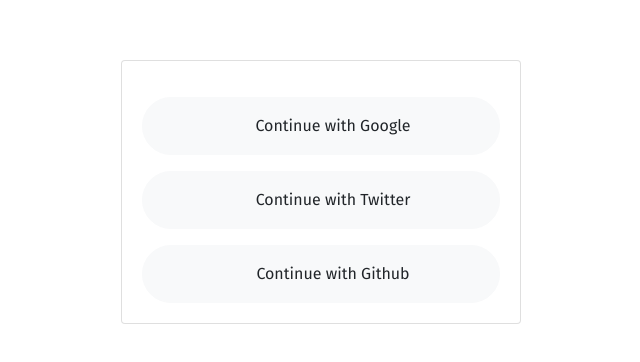
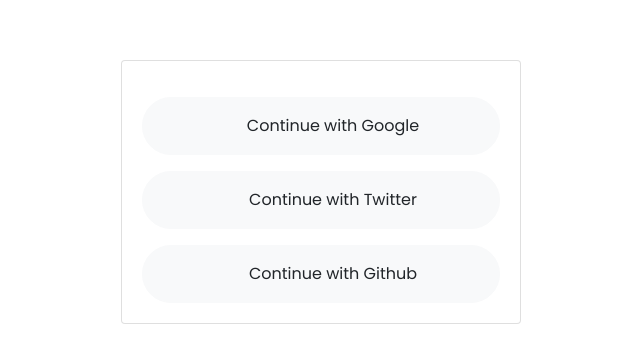
Before and after one commit to dimension23/lumiere, a React (Create React App) app: page /signin in a window 1280 px wide. Shown: the part 208-570 px from the top of the page, without its empty margins (319-959 px from the left). Built offline with nearby package versions, Linux system fonts and the light colour scheme; no server answers; some icons are missing.

Commit message:
Poppins font

```diff
--- a/src/index.css
+++ b/src/index.css
@@ -1,7 +1,7 @@
-@import url("https://fonts.googleapis.com/css2?family=Fira+Sans&display=swap");
+@import url("https://fonts.googleapis.com/css2?family=Poppins&display=swap");
 
 body {
-  font-family: "Fira Sans", sans-serif;
+  font-family: "Poppins", sans-serif;
 }
 
 .clickable {
```
